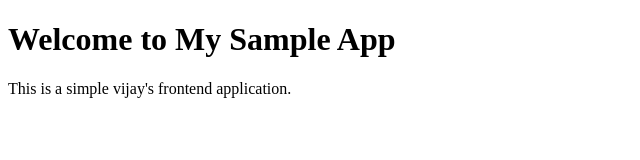
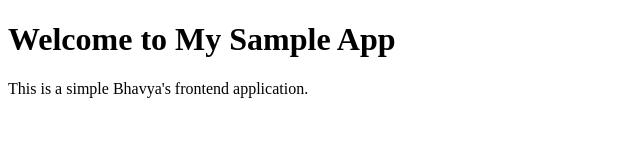
Before and after one commit to BhavyaAudisri/frontend-app, a plain HTML site: page index.html in a window 1280 px wide. Shown: the full height of the page, 0-640 px from the left. Drawn offline with Linux system fonts and the light colour scheme.

Commit message:
changes done

```diff
--- a/index.html
+++ b/index.html
@@ -6,6 +6,6 @@
 </head>
 <body>
     <h1>Welcome to My Sample App</h1>
-    <p>This is a simple vijay's frontend application.</p>
+    <p>This is a simple Bhavya's frontend application.</p>
 </body>
 </html>
```
Also changed, not shown: 1 other file.
